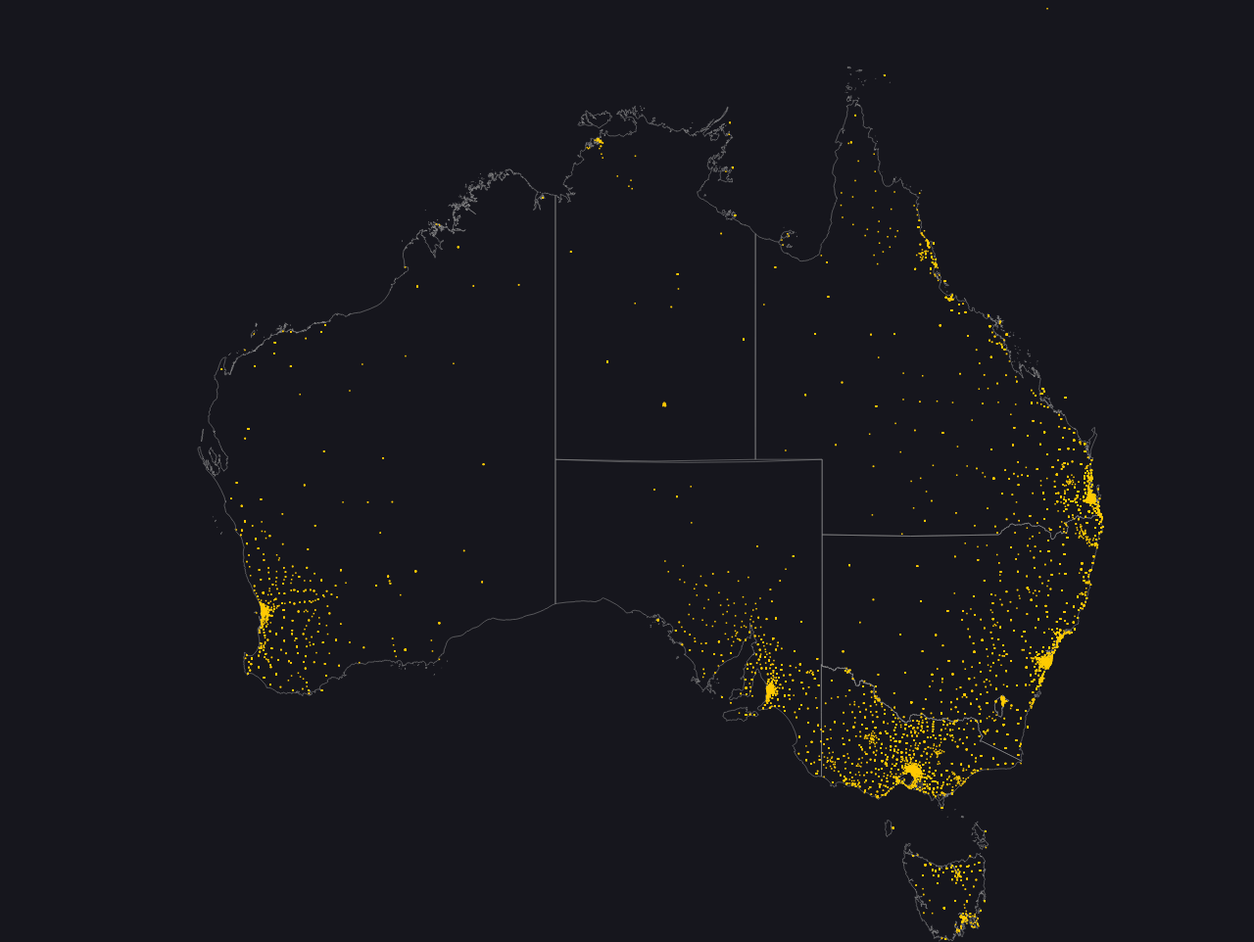
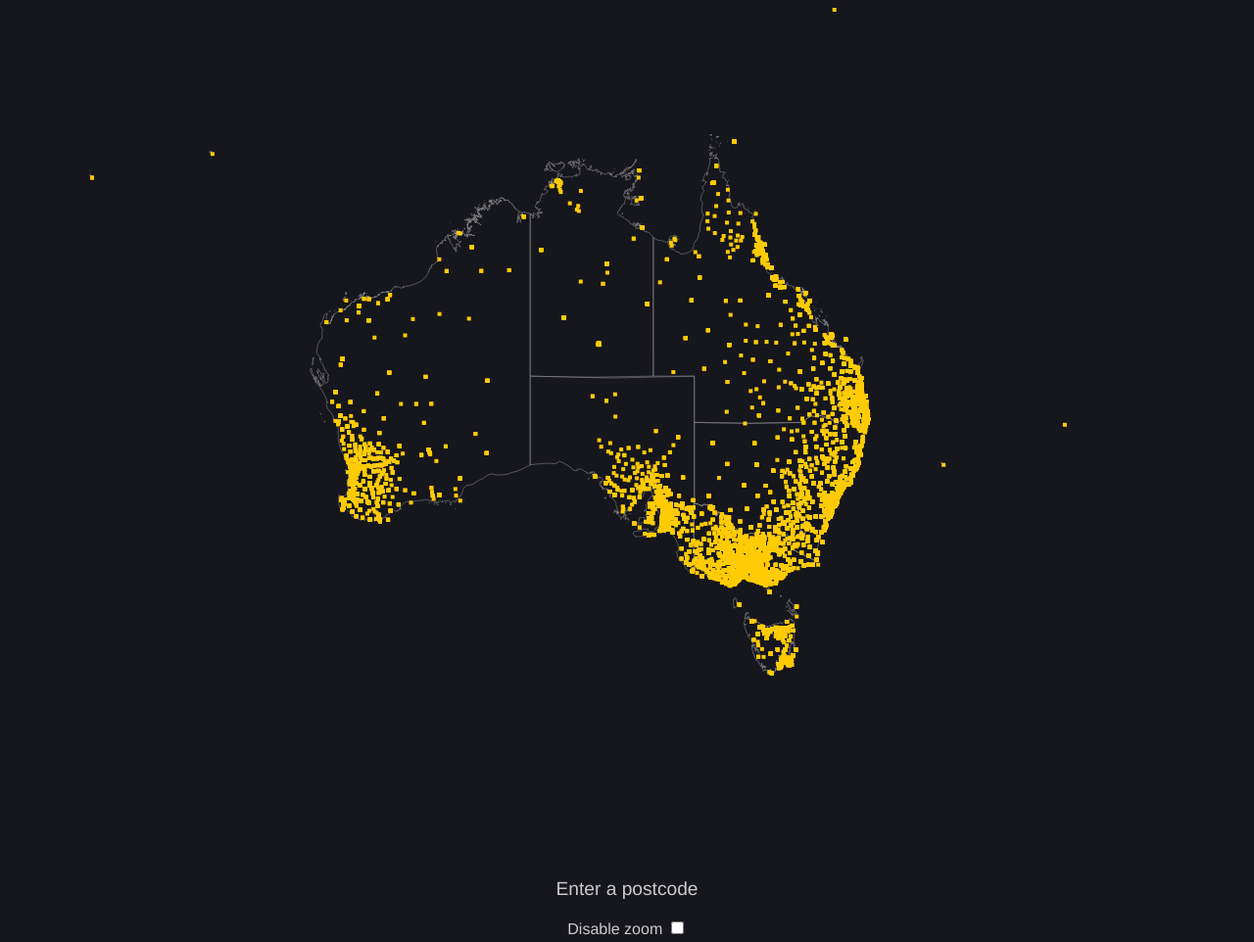
Before and after one commit to smallmultiples/australian-postdecode, a plain HTML site: page index.html in a window 1280 px wide. Shown: the top 962 px of the page at 98% size. Drawn offline with nearby package versions, Linux system fonts and the light colour scheme.

Commit message:
tweaks to scale based on postcodes

```diff
--- a/index.html
+++ b/index.html
@@ -17,14 +17,14 @@ body {
     color: #cbcbcb;
 }
 a { text-decoration: none; color: #999a63 }
-#map { width: 1200px; height: 1000px; }
+#map { width: 1200px; height: 800px; }
 
 /* SVG styling */
 svg { background-color: #16161d; }
 text { fill: #cbcbcb; font-size: 24px; }
 #localities { fill: #cbcbcb; font-size: 16px; }
 #states { fill: none; stroke: #999; }
-rect { stroke: none; }
+rect { stroke: none }
 .selected { fill: #fff; }
 .unselected { fill: #ffcb05; }
 </style>
@@ -49,13 +49,14 @@ rect { stroke: none; }
 <script type="text/javascript">
 
 // Display: configurable parameters (see also HTML)
-var width = 1200, height = 1000;
+var width = 1200, height = 800;
 var instructions = "";
+var POSTCODE_SIZE = 4;
 
 // Display: geographic projection
 var proj = d3.geo.mercator()
-    .scale(1300)
-    .translate([-2400, -150]);
+    .scale(800)
+    .translate([-1300, 0]);
 var path = d3.geo.path().projection(proj);
 
 // Interaction: stored state
@@ -218,7 +219,6 @@ function key() {
 
         nonOriginPostcodes = postcodes.filter(function(d) { return d.lat != "0" && d.long != "0" })
         originPostcodes = postcodes.filter(function(d) { return d.lat == "0" && d.long == "0" })
-        // 81 LVRs
 
         // Display: all the dots for postcode centroids
         map.append("g").attr("id", "postcodedots");
@@ -228,7 +228,7 @@ function key() {
             .attr("x", function(d) { var p = proj([d.long, d.lat]); return p ? p[0] : null; })
             .attr("y", function(d) { var p = proj([d.long, d.lat]); return p ? p[1] : null; })
             .attr("class", "unselected")
-            .attr("width", 1.5).attr("height", 1.5);
+            .attr("width", POSTCODE_SIZE).attr("height", POSTCODE_SIZE);
 
         // Interaction: handle keyboard events (keydown to capture backspace)
         d3.select("body").on("keydown", key);
```
